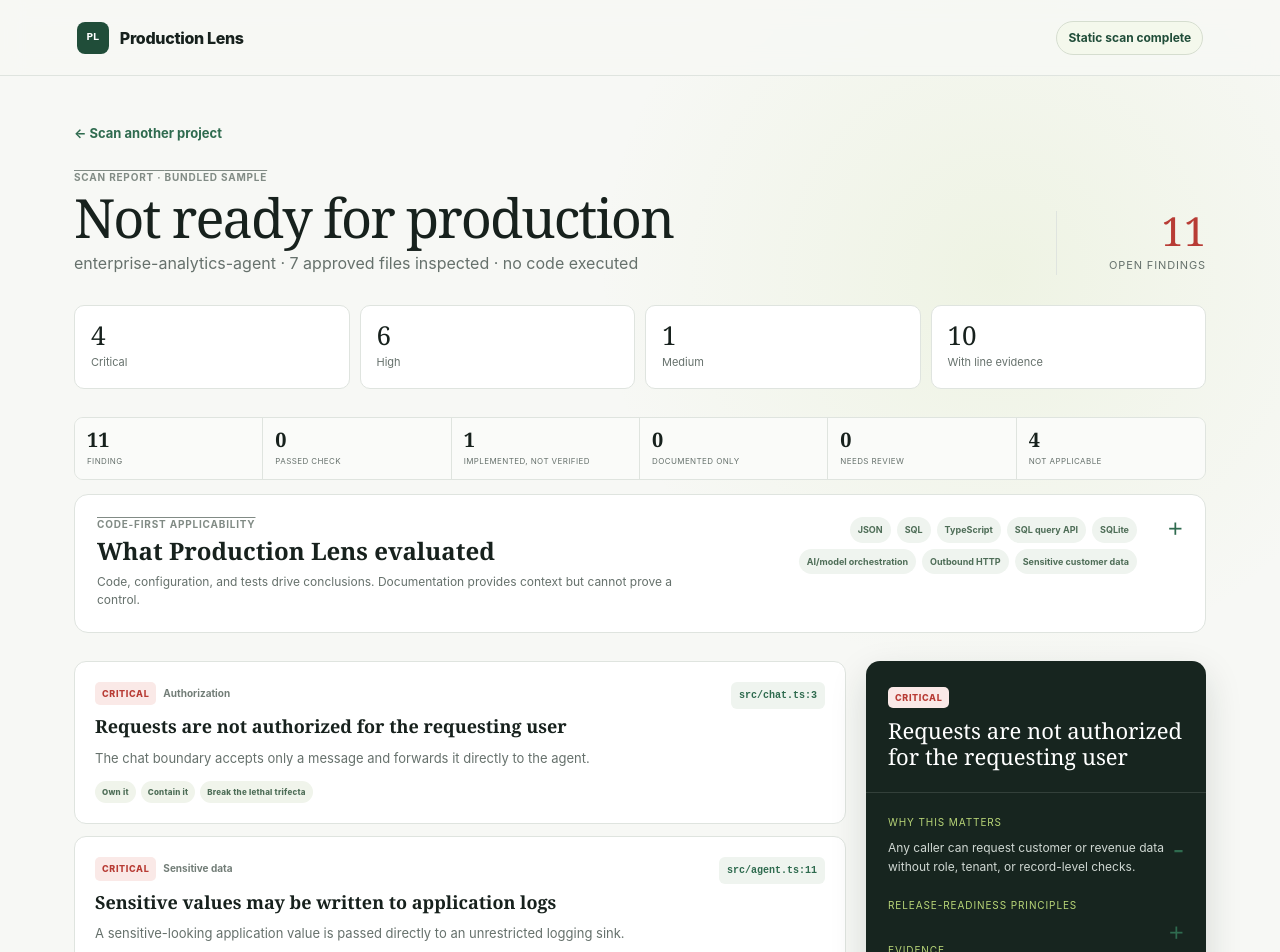
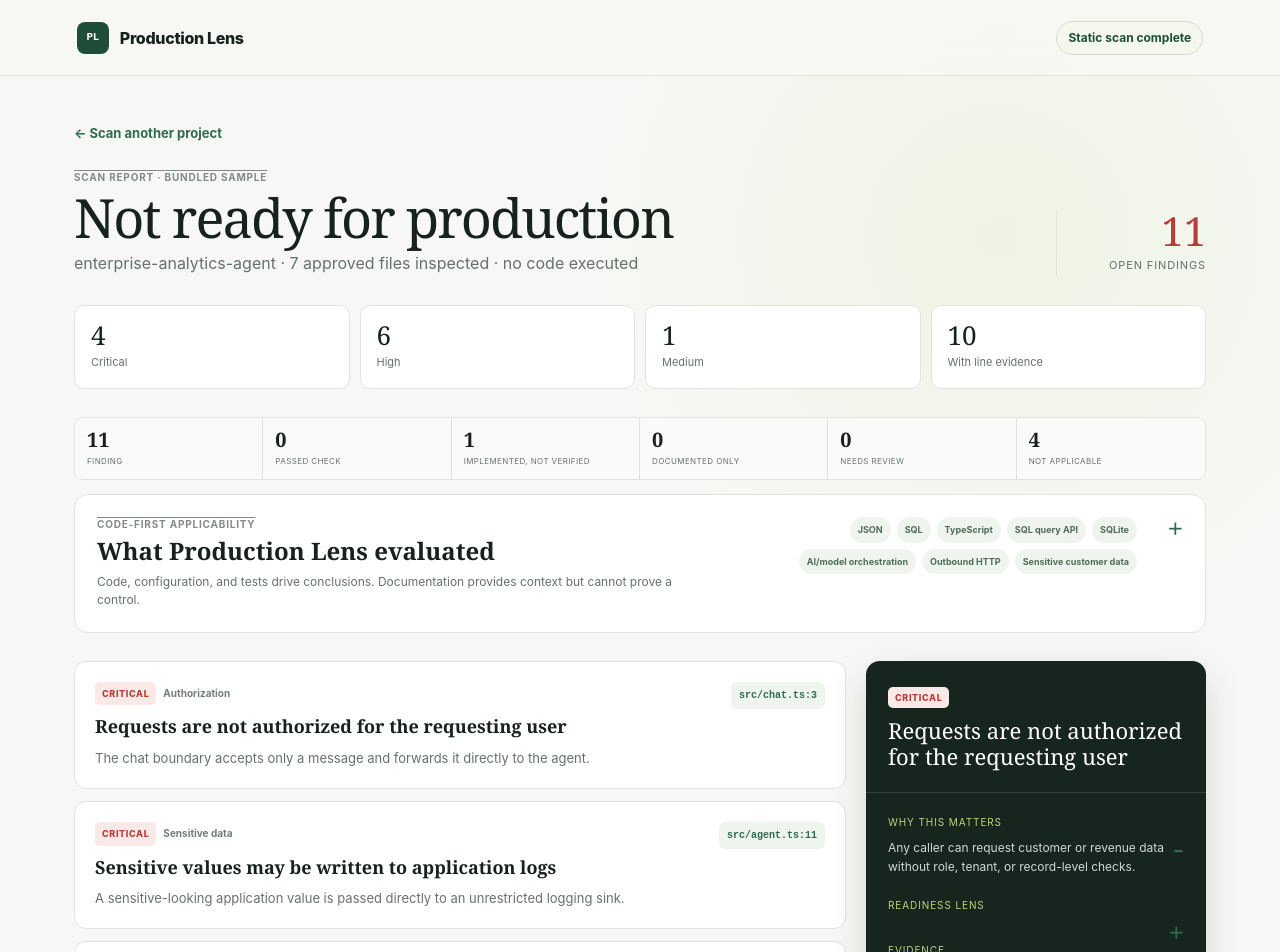
Before and after one commit to mkarunaker/production-lens, a Next.js app: page /results in a window 1280 px wide. Shown: the top 952 px of the page. Built offline with nearby package versions, Linux system fonts and the light colour scheme.

Commit message:
ux: simplify readiness language in findings

```diff
--- a/app/globals.css
+++ b/app/globals.css
@@ -205,6 +205,7 @@ button { font: inherit; }
 .detail-principles { display: grid; gap: 8px; }
 .detail-principles > div { padding: 10px; border: 1px solid rgba(255,255,255,.12); border-radius: 7px; background: rgba(255,255,255,.04); }
 .detail-principles strong { display: block; color: white; font: 600 13px/1.2 Georgia, serif; }
+.principle-canonical { display: block; margin-top: 3px; color: #91ad9a; font-size: 9px; }
 .detail-principles p { margin-top: 5px; color: #bfcac4; font-size: 10px; }
 .code-block { margin-top: 10px; padding: 13px; background: #0e1914; border-radius: 7px; overflow: auto; color: #d9e7dc; font: 11px/1.5 ui-monospace, monospace; }
 .code-location { display: block; color: #91ad9a; margin-bottom: 7px; }
--- a/app/results/page.tsx
+++ b/app/results/page.tsx
@@ -43,6 +43,13 @@ function Results({
   isChiefSample: boolean;
   resolvedTitle?: string;
 }) {
+  const principleLabels: Record<string, string> = {
+    "Own it": "Accountability & review",
+    "Prove it": "Tests & evidence",
+    "Contain it": "Limit the blast radius",
+    "Trace and reverse it": "Audit & rollback",
+    "Break the lethal trifecta": "Separate sensitive capabilities",
+  };
   const selected = result.findings.find((finding) => finding.id === params.finding) ?? result.findings[0];
   const sampleQuery = isSecuritySample ? "sample=security&" : isChiefSample ? "sample=chief&" : "";
   const queryPrefix = comparison
@@ -147,11 +154,6 @@ function Results({
                     </div>
                     <h2>{finding.title}</h2>
                     <p>{finding.explanation}</p>
-                    <div className="finding-principles" aria-label="Release-readiness principles">
-                      {finding.principles.map((principle) => (
-                        <span key={principle.name}>{principle.name}</span>
-                      ))}
-                    </div>
                   </div>
                   {finding.evidence && <span className="evidence-chip">{finding.evidence.path}:{finding.evidence.line}</span>}
                 </div>
@@ -165,11 +167,12 @@ function Results({
             </div>
             <div className="detail-body">
               <details className="detail-section" open><summary><h3>Why this matters</h3></summary><p>{selected.impact}</p></details>
-              <details className="detail-section"><summary><h3>Release-readiness principles</h3></summary>
+              <details className="detail-section"><summary><h3>Readiness lens</h3></summary>
                 <div className="detail-principles">
                   {selected.principles.map((principle) => (
                     <div key={principle.name}>
-                      <strong>{principle.name}</strong>
+                      <strong>{principleLabels[principle.name] ?? principle.name}</strong>
+                      <span className="principle-canonical">{principle.name}</span>
                       <p>{principle.reason}</p>
                     </div>
                   ))}
```
